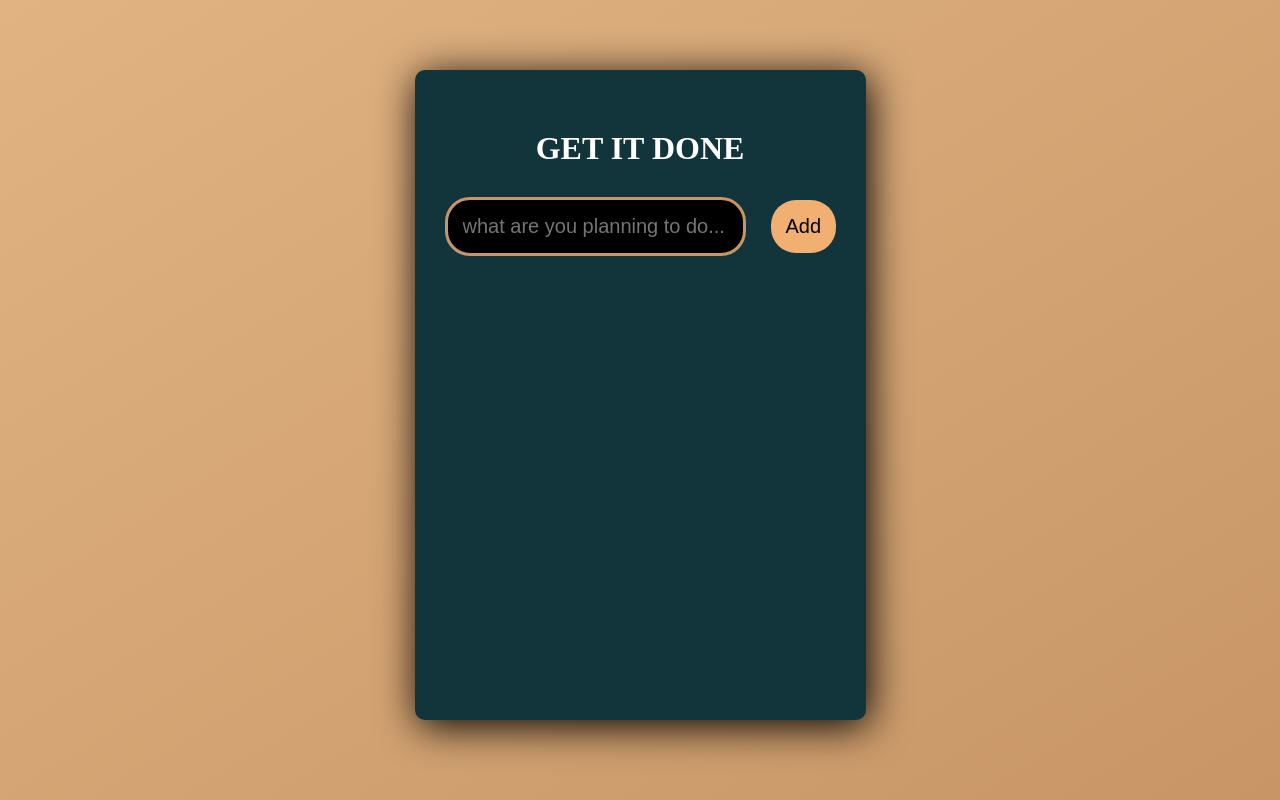
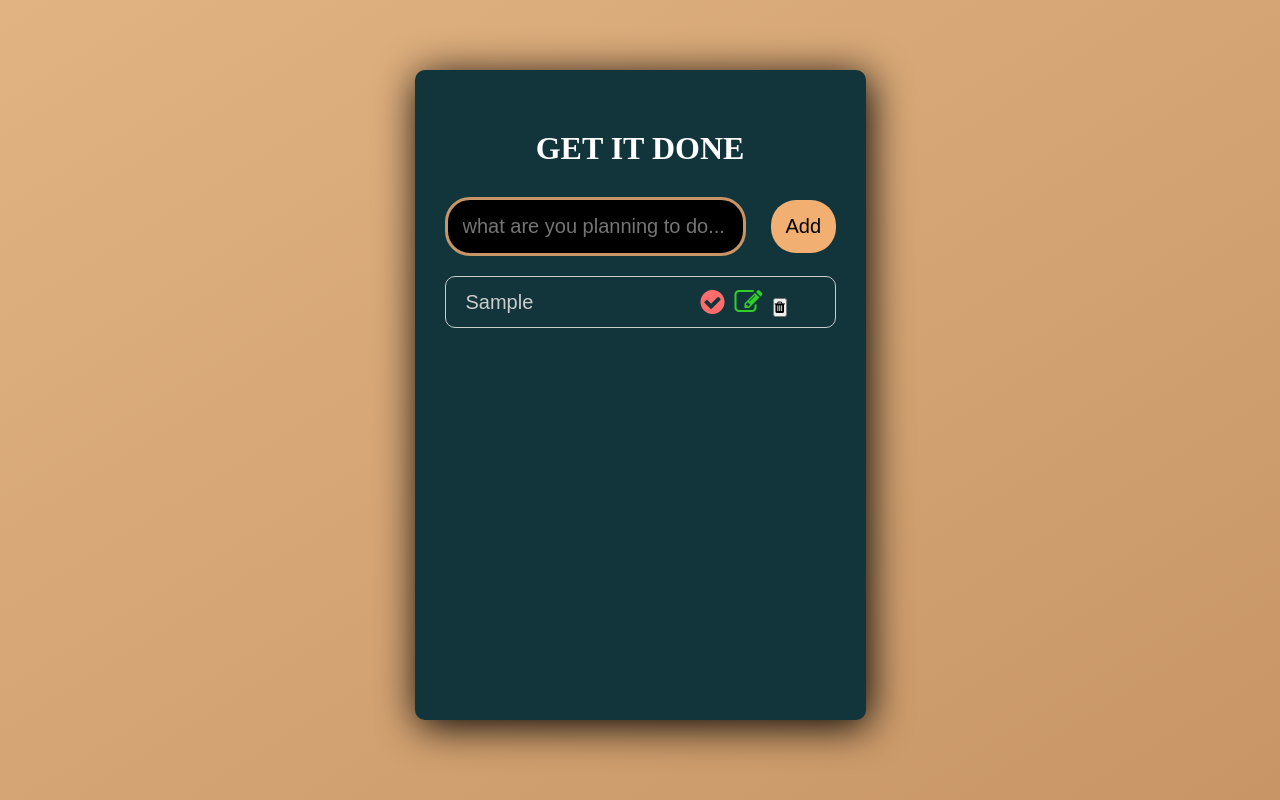
Before and after one commit to jolene-jebet/To-Do-List, a React (Create React App) app: page / in a window 1280 px wide. Both pictures are taken after typing "Sample" into the empty fields and a click on the button "Add". Built offline with nearby package versions, Linux system fonts and the light colour scheme.

Commit message:
create the edit, check and delete button

```diff
--- a/src/components/TodoList.js
+++ b/src/components/TodoList.js
@@ -6,9 +6,9 @@ const TodoList = ({ todos, setTodos }) => {
     return(
         <div>
             {/* to iterate through the entire 'todo' array and return the jsx below */}
-            {todos.map((todo) => {
+            {todos.map((todo) => (
                 //the todo.id is a unique identifier for each li
-                <li className='todo-list' key = {todo.id}>
+                <li className='list-item' key = {todo.id}>
                     <input
                     type='text'
                     //displays title of current todo
@@ -17,8 +17,20 @@ const TodoList = ({ todos, setTodos }) => {
                     // this prop is set to an arrow function that prevents the defau;t behaviour of the inpit field when its value changes(prevents input field from being editable)
                     onChange={(e) => e.preventDefault()}
                     />
+                    {/* div containing the buttons for edit, delete and complete */}
+                    <div>
+                        <button className='button-complete task-button'>
+                            <i className='fa fa-check-circle'></i>
+                        </button>
+                        <button className='button-edit task-button'>
+                            <i className='fa fa-edit'></i>
+                        </button>
+                        <button className='button-delete task-button'>
+                            <i className='fa fa-trash'></i>
+                        </button>
+                    </div>
                 </li>
-            })}
+            ))}
         </div>
     );
 }
```
